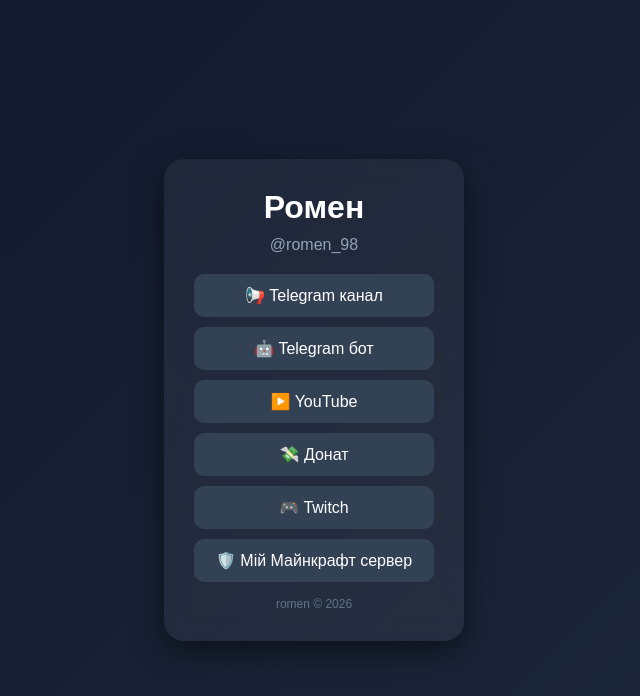
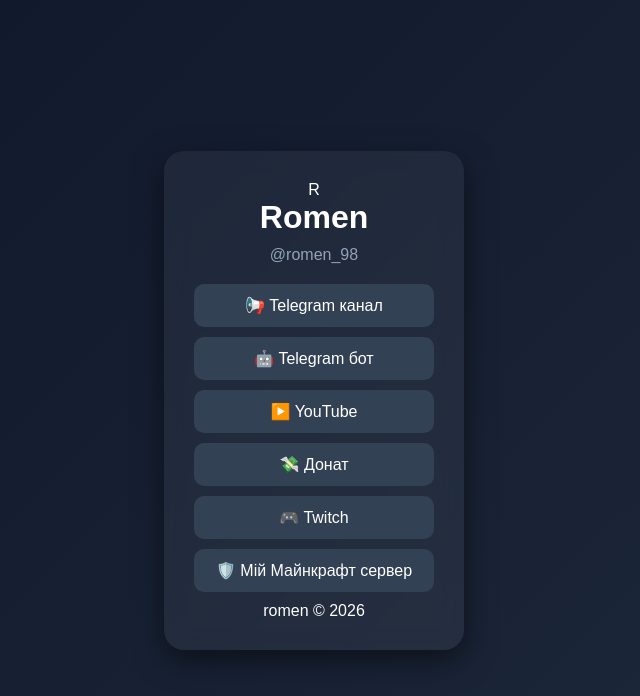
Before and after one commit to romen98/Romen-site, a plain HTML site: page index.html in a window 1280 px wide. Shown: the whole page, without its empty margins (326-966 px from the left). Drawn offline with Linux system fonts and the light colour scheme.

Commit message:
Enhance index.html with meta description and nav
Added a meta description for SEO and improved structure.

```diff
--- a/index.html
+++ b/index.html
@@ -1,26 +1,29 @@
-<!-- index.html -->
 <!DOCTYPE html>
 <html lang="uk">
 <head>
   <meta charset="UTF-8">
   <meta name="viewport" content="width=device-width, initial-scale=1.0">
   <title>Romen | Соцмережі</title>
+  <meta name="description" content="Офіційні посилання на Telegram, YouTube, Twitch та проєкти Ромена (@romen_98).">
   <link rel="stylesheet" href="style.css">
 </head>
 <body>
 
 <div class="container">
-  <h1>Ромен</h1>
+  <div class="profile-pic">R</div> <!-- Можна замінити на <img> -->
+  <h1>Romen</h1>
   <p>@romen_98</p>
 
-  <a class="link" href="https://t.me/romen_98" target="_blank">📢 Telegram канал</a>
-  <a class="link" href="https://t.me/romen4ik_bot" target="_blank">🤖 Telegram бот</a>
-  <a class="link" href="https://www.youtube.com/@romen_98" target="_blank">▶️ YouTube</a>
-  <a class="link" href="https://donatello.to/romen_98" target="_blank">💸 Донат</a>
-  <a class="link" href="https://www.twitch.tv/no_romen" target="_blank">🎮 Twitch</a>
-  <a class="link" href="https://rooda.fun" target="_blank">🛡️ Мій Майнкрафт сервер</a>
+  <nav>
+    <a class="link" href="https://t.me/romen_98" target="_blank" rel="noopener noreferrer">📢 Telegram канал</a>
+    <a class="link" href="https://t.me/romen4ik_bot" target="_blank" rel="noopener noreferrer">🤖 Telegram бот</a>
+    <a class="link" href="https://www.youtube.com/@romen_98" target="_blank" rel="noopener noreferrer">▶️ YouTube</a>
+    <a class="link" href="https://donatello.to/romen_98" target="_blank" rel="noopener noreferrer">💸 Донат</a>
+    <a class="link" href="https://www.twitch.tv/no_romen" target="_blank" rel="noopener noreferrer">🎮 Twitch</a>
+    <a class="link" href="https://rooda.fun" target="_blank" rel="noopener noreferrer">🛡️ Мій Майнкрафт сервер</a>
+  </nav>
 
-  <div class="footer">romen © 2026</div>
+  <footer>romen © 2026</footer>
 </div>
 
 </body>
```
